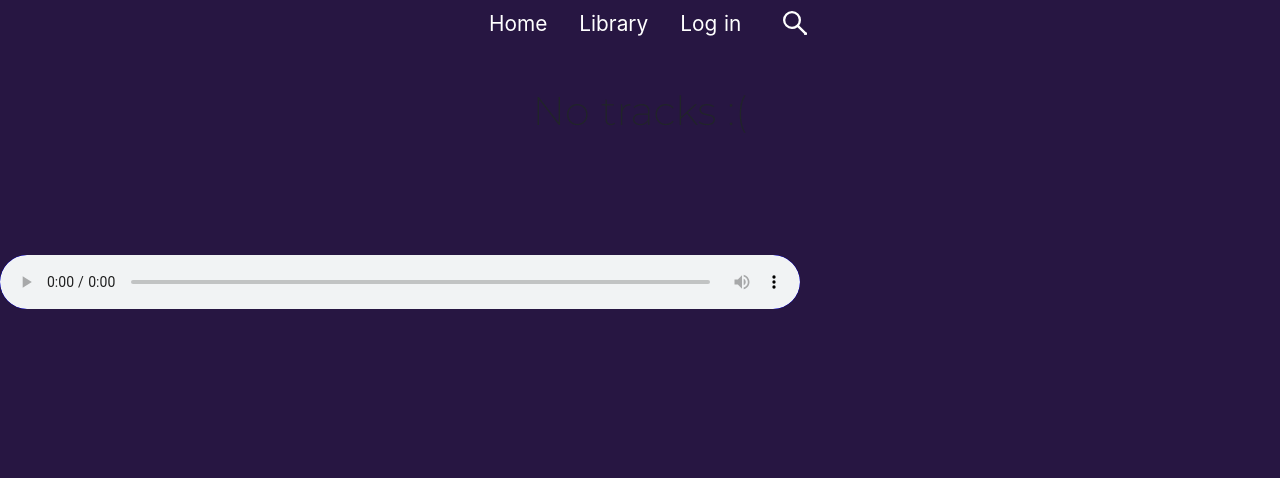
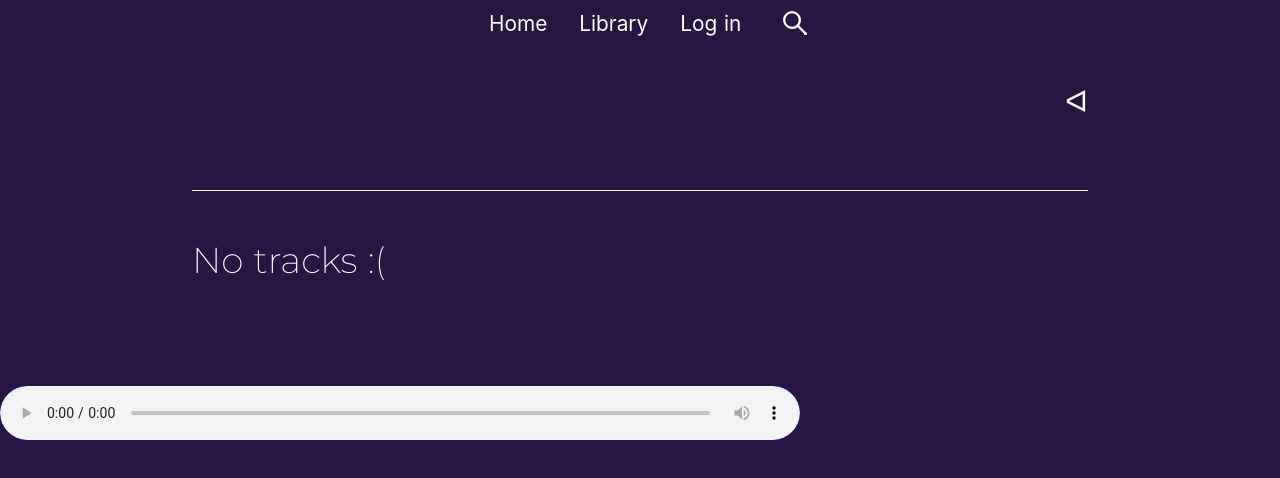
Before and after one commit to Albin-Sander/nya-examensarbete, a Nuxt app: page /Playlist/1 in a window 1280 px wide. Shown: the top 478 px of the page. Built offline with nearby package versions, Linux system fonts and the light colour scheme.

Commit message:
Playlist page done, addToPlaylist modal now closes when clicking a playlist inside of it

```diff
--- a/components/AddToPlaylist.vue
+++ b/components/AddToPlaylist.vue
@@ -59,6 +59,7 @@ export default {
         }
         console.log(obj)
         await this.addTrackAction(obj)
+        return this.closeMe()
     }
   },
   mounted() {
@@ -113,6 +114,10 @@ export default {
     overflow-y: auto;
 }
 
+li {
+  cursor: pointer;
+}
+
 p {
     color: #03cbee;
 }
--- a/pages/Library/index.vue
+++ b/pages/Library/index.vue
@@ -260,6 +260,11 @@ header {
   justify-content: flex-start;
 }
 
+a {
+  color: white !important;
+  text-decoration: none !important;
+}
+
 .playlist-item {
   list-style: none;
   height: 10rem;
@@ -407,6 +412,7 @@ h1 {
   background-image: url('~@/assets/library/vinyl-icon.svg');
   background-repeat: no-repeat;
   background-size: contain;
+  cursor: pointer;
 }
 
 .track-info {
--- a/pages/Playlist/_id.vue
+++ b/pages/Playlist/_id.vue
@@ -1,15 +1,18 @@
 <template>
   <div class="playlist-container">
     <header class="playlist-header">
-      <h1>{{ playlistToShow.playlist }}</h1>
-      <h2>{{ playlistToShow.author }}</h2>
+      <div>
+        <h1>{{ playlistToShow.playlist }}</h1>
+        <h2>{{ playlistToShow.author }}</h2>
+      </div>
+      <div class="goBack" @click="backToLibrary()">ᐊ</div>
     </header>
     <main>
-      <h1 v-if="tracks.length === 0">No tracks :(</h1>
+      <h1 class="no-tracks" v-if="tracks.length === 0">No tracks :(</h1>
       <ul v-else class="track-list">
         <li
           class="track-list-item-container"
-          v-for="(track, index) in tracks"
+          v-for="track in tracks"
           :key="track.id"
         >
           <div class="track-container">
@@ -32,7 +35,7 @@
               @click="toggleUnderMenu(track.id)"
             ></div>
           </div>
-          <div
+          <!--<div
             v-bind:class="{
               trackUnderMenu: activeUnderMenu == track.id,
               trackNoUnderMenu: activeUnderMenu !== track.id,
@@ -41,15 +44,13 @@
             <p class="mini-text-under-menu" @click="addTrackToPlaylist(index)">
               Add to playlist
             </p>
-          </div>
+          </div>-->
         </li>
       </ul>
     </main>
     <footer></footer>
   </div>
 </template>
-
-v-bind:style="{ backgroundImage: 'url(' + playlist.album_image + ')', }"
 
 <script>
 import { mapActions } from 'vuex'
@@ -59,6 +60,21 @@ export default {
       playlistToShow: {},
       tracks: [],
     }
+  },
+  filters: {
+    trackTruncate: function (str) {
+      let length = str.length
+      let ending = '...'
+
+      if (length > 30) {
+        console.log(str)
+        let newStr = str.slice(0, 30)
+        console.log('hi')
+        return newStr.concat(ending)
+      } else {
+        return str
+      }
+    },
   },
   methods: {
     ...mapActions({
@@ -85,6 +101,10 @@ export default {
       this.tracks = this.$store.state.playlistToShow.tracks
       return (this.playlistToShow = this.$store.state.playlistToShow)
     },
+
+    backToLibrary() {
+      return (window.location.href = '/library')
+    },
   },
   mounted() {
     this.setPlaylist()
@@ -93,13 +113,53 @@ export default {
 </script>
 
 <style scoped>
+.no-tracks {
+  color: white;
+  margin-right: auto;
+}
+
+.playlist-container {
+  display: flex;
+  flex-direction: column;
+  align-items: center;
+}
+
 .playlist-header {
+  color: #00ddff;
+  padding-top: 2rem;
+  padding-bottom: 1rem;
+  border-bottom: 1px solid white;
+  width: 90%;
+  display: flex;
+  justify-content: space-between;
+  min-height: 7rem;
+}
+
+h1 {
+  font-size: 24px;
+}
+
+h2 {
+  font-size: 20px;
+}
+
+.goBack {
   color: white;
-  padding: 1rem;
+  cursor: pointer;
+  font-size: 20px;
+}
+
+main {
+  background-color: transparent;
+  padding: 0;
+  padding-top: 1rem;
+  display: flex;
+  justify-content: center;
+  width: 90%;
 }
 
 .track-list {
-  width: 95%;
+  width: 100%;
   list-style: none;
   margin: 0;
   padding-left: 0rem;
@@ -127,6 +187,7 @@ export default {
   background-image: url('~@/assets/library/vinyl-icon.svg');
   background-repeat: no-repeat;
   background-size: contain;
+  cursor: pointer;
 }
 
 .track-info {
@@ -177,22 +238,32 @@ export default {
   margin: 0px;
 }
 
-main {
-  background-color: transparent;
-  padding: 1rem;
-  padding-top: 0;
-  display: flex;
-  justify-content: center;
-}
-
 footer {
   height: 6rem;
   background-color: transparent;
   color: #00ddff;
 }
 
+@media only screen and (min-width: 768px) {
+  .playlist-header {
+    min-height: 9rem;
+  }
 
-@media only screen and (min-width: 768px) {
+  h1 {
+    font-size: 36px;
+  }
+
+  h2 {
+    font-size: 30px;
+  }
+
+  main {
+    padding-top: 2rem;
+  }
+
+  .goBack {
+    font-size: 30px;
+  }
 
   .track-list {
     display: grid;
@@ -217,7 +288,25 @@ footer {
   }
 }
 
+@media only screen and (min-width: 900px) {
+  .playlist-header {
+    width: 80%;
+  }
+
+  main {
+    width: 80%;
+    padding-top: 3rem;
+  }
+}
+
 @media only screen and (min-width: 1200px) {
+  .playlist-header {
+    width: 70%;
+  }
+
+  main {
+    width: 70%;
+  }
 
   .track-list {
     width: 100%;
@@ -227,6 +316,15 @@ footer {
 }
 
 @media only screen and (min-width: 1500px) {
+  .playlist-header {
+    width: 60%;
+  }
+  main {
+    width: 60%;
+  }
+}
+
+@media only screen and (min-width: 1660px) {
   .track-list {
     grid-template-columns: repeat(3, 1fr);
   }
```
